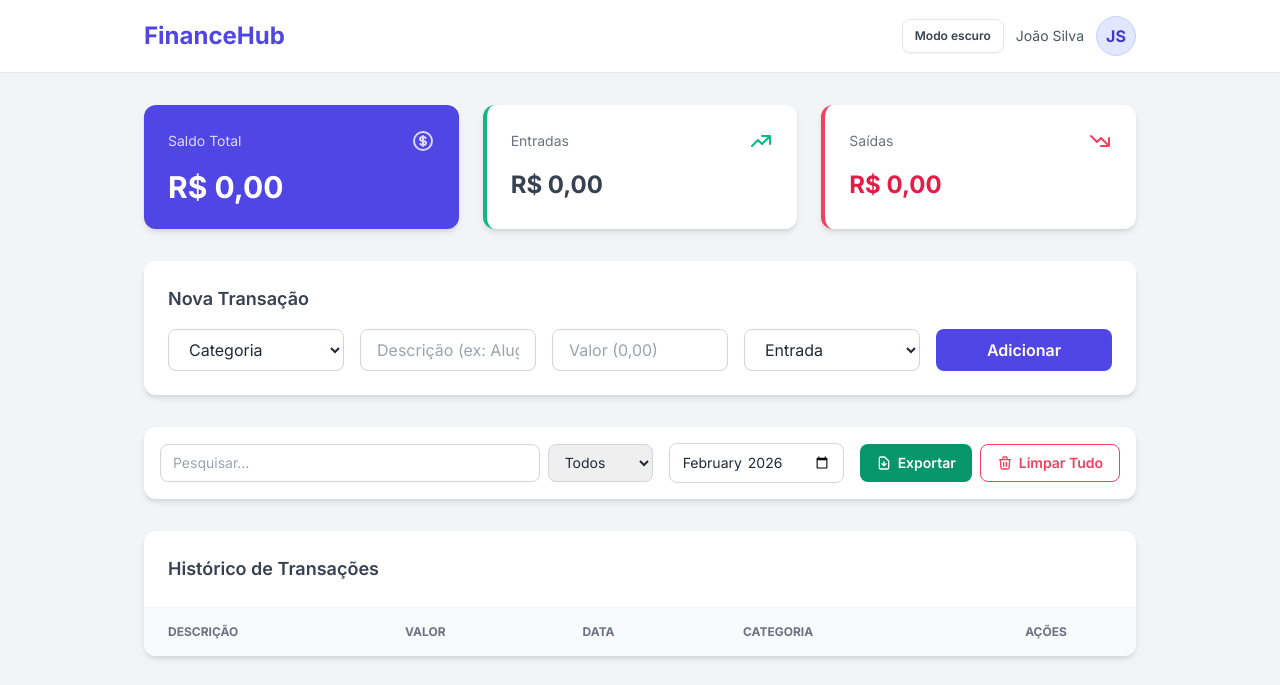
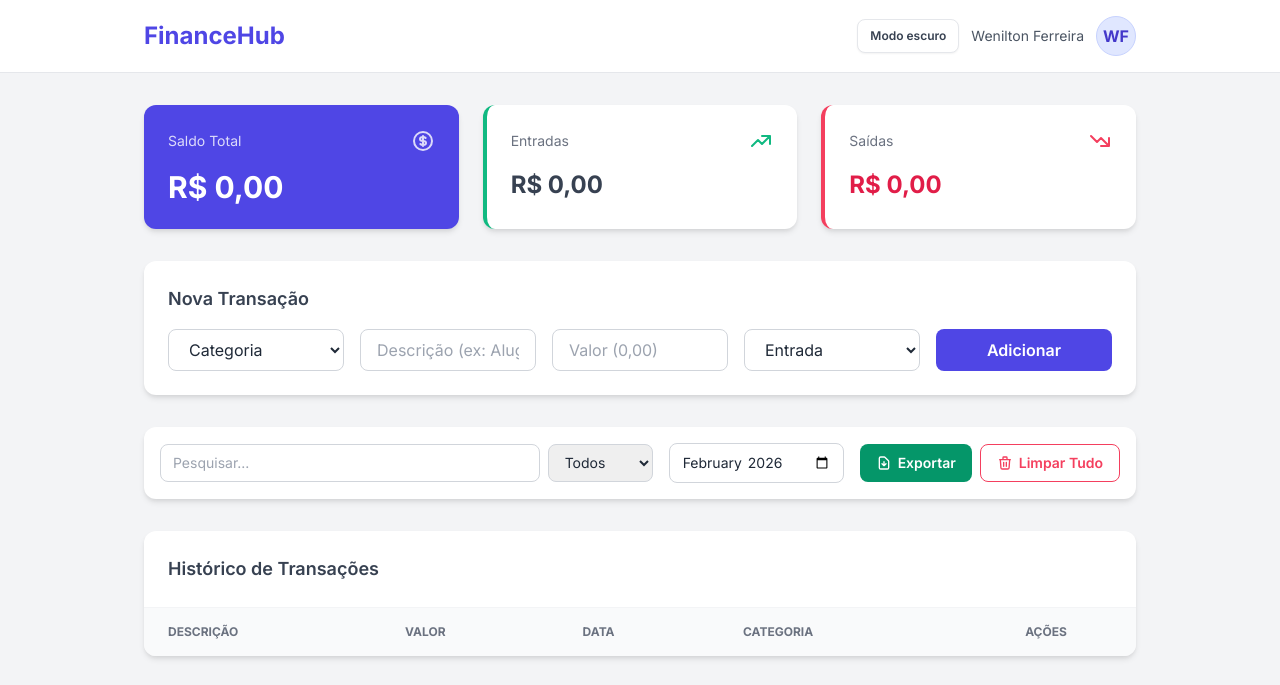
Before and after one commit to Wenilton12/finance-hub, a website: page index.html in a window 1280 px wide. Shown: the top 685 px of the page. Drawn offline with nearby package versions, Linux system fonts and the light colour scheme; some packages are replaced by stand-ins of ours; a script that the page names is missing.

Commit message:
Update user name and initials in index.html

```diff
--- a/index.html
+++ b/index.html
@@ -32,10 +32,10 @@
                     aria-pressed="false">
                     <span id="theme-label">Modo escuro</span>
                 </button>
-                <span class="hidden sm:block text-sm font-medium text-gray-600 dark:text-slate-300">João Silva</span>
+                <span class="hidden sm:block text-sm font-medium text-gray-600 dark:text-slate-300">Wenilton Ferreira</span>
                 <div
                     class="w-10 h-10 rounded-full bg-indigo-100 border border-indigo-200 flex items-center justify-center text-indigo-700 font-bold dark:bg-indigo-950 dark:border-indigo-900 dark:text-indigo-300">
-                    JS
+                    WF
                 </div>
             </div>
         </div>
```
